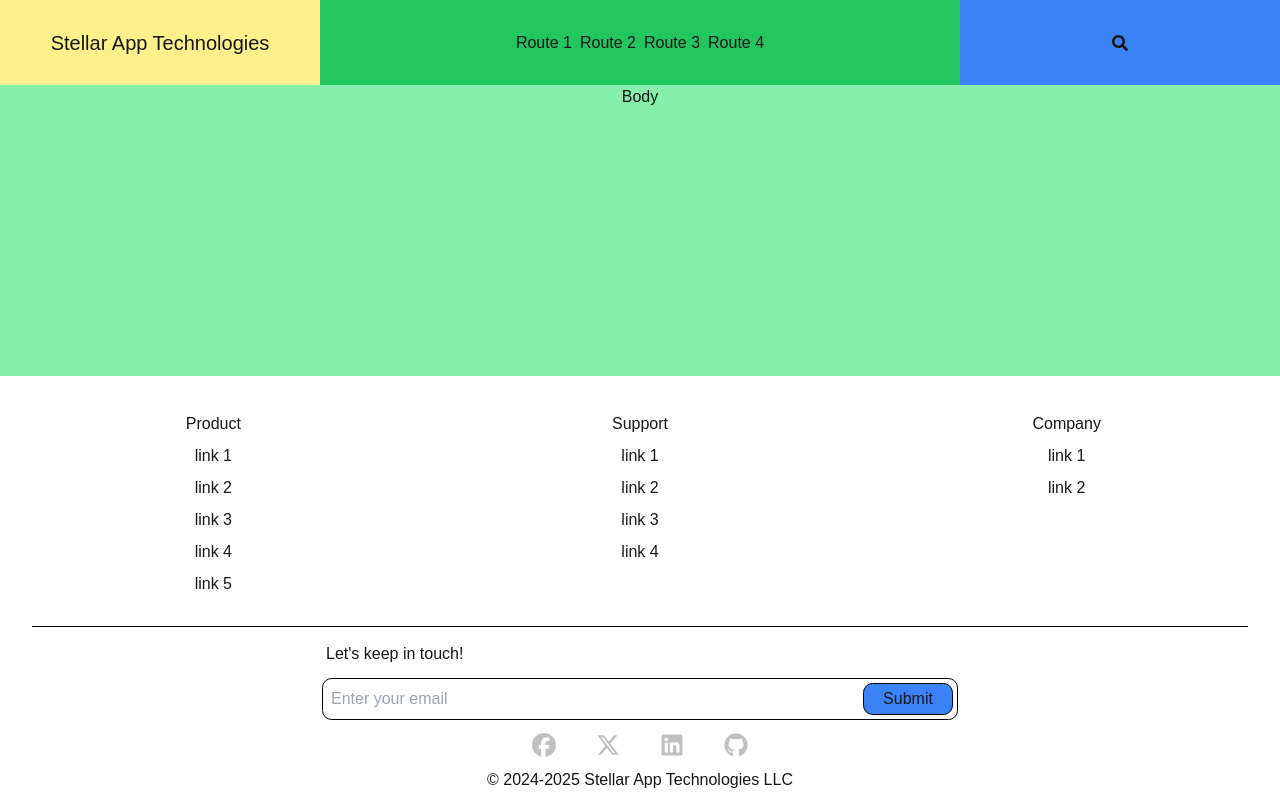
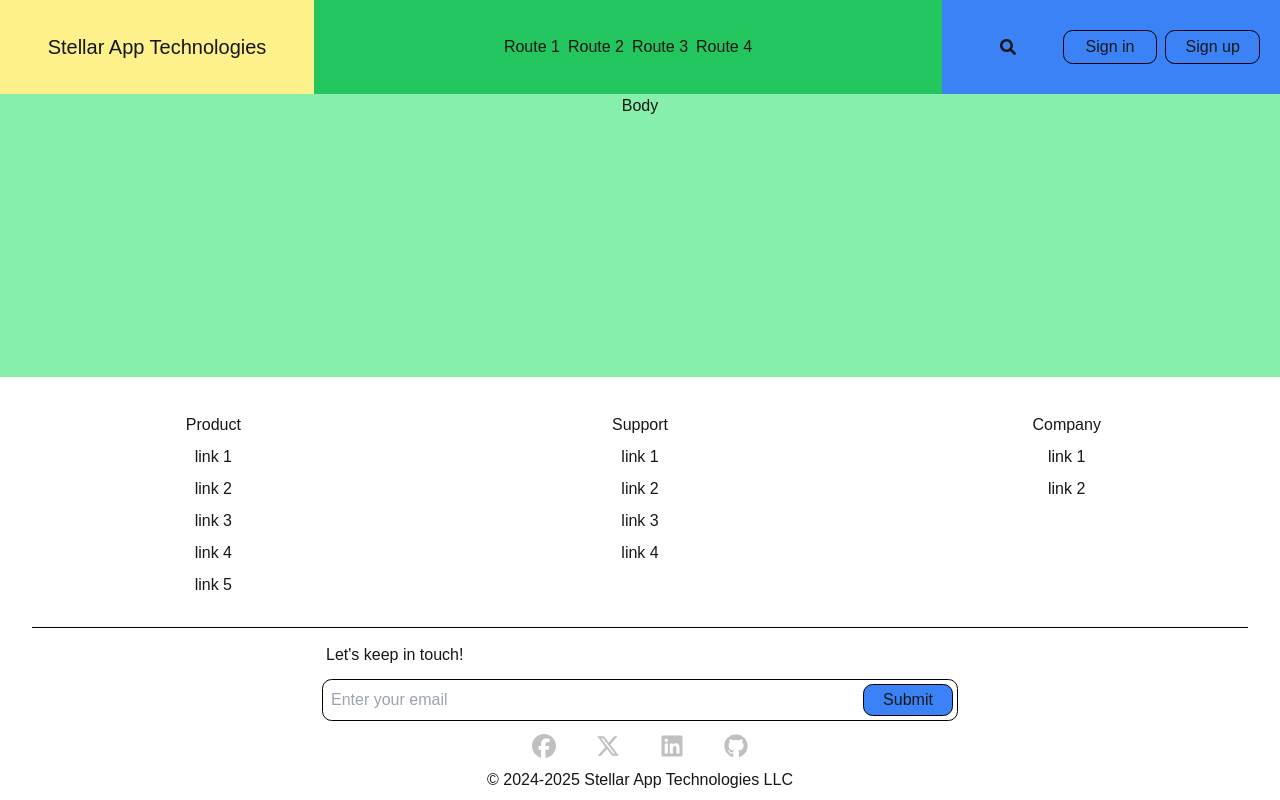
Before and after one commit to MrMostellar/stellar-app-technologies, a Next.js app: page / in a window 1280 px wide. Built offline with nearby package versions, Linux system fonts and the light colour scheme.

Commit message:
Styling header

```diff
--- a/app/components/Header/Header.tsx
+++ b/app/components/Header/Header.tsx
@@ -1,20 +1,29 @@
 import { FaSearch } from "react-icons/fa";
 import NavBar from "./NavBar";
+
+const sideNavStyles =
+  "flex flex-1 justify-center m-1 py-1 border-[0.0625rem] border-black rounded-[0.6rem]";
 
 export default function Header() {
   return (
     <>
-      <p className="flex flex-1 justify-center items-center text-xl bg-yellow-200">
+      <p className="flex flex-1 justify-center items-center text-xl px-1 bg-yellow-200">
         Stellar App Technologies
       </p>
 
-      <nav className="flex flex-[2] items-center justify-center bg-green-500">
+      <nav className="flex flex-[2] items-center justify-center px-2 bg-green-500">
         <NavBar />
       </nav>
 
-      <nav className="flex flex-1 justify-center items-center bg-blue-500">
-        <button>
+      <nav className="flex flex-1 justify-center items-center px-4 bg-blue-500">
+        <button className="flex flex-1 justify-center m-1 py-2">
           <FaSearch />
+        </button>
+        <button className={sideNavStyles}>
+          <p>Sign in</p>
+        </button>
+        <button className={sideNavStyles}>
+          <p>Sign up</p>
         </button>
       </nav>
     </>
```
